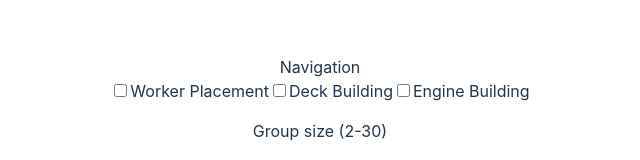
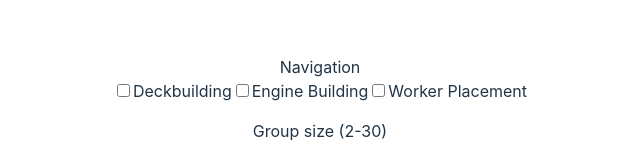
Before and after one commit to VonGriff/hack-week-project, a React (Vite) app in the folder frontend/hack-week-frontend/: page / in a window 1280 px wide. Shown: the part 192-352 px from the top of the page, without its empty margins (320-960 px from the left). Built offline with nearby package versions, Linux system fonts and the light colour scheme; no server answers.

Commit message:
add filter type

```diff
--- a/frontend/hack-week-frontend/src/components/Filter/Filter.tsx
+++ b/frontend/hack-week-frontend/src/components/Filter/Filter.tsx
@@ -1,39 +1,75 @@
-import { useState } from "react";
-import { GroupFormEvent } from "./types";
+import { ChangeEvent, useState } from "react";
+import { CheckboxOption, FilterProps, FilterType, GroupFormEvent } from "./types";
 
-const Filter = () => {
+const checkboxOptions: CheckboxOption[] = [
+  {
+    key: 1,
+    id: "deckbuilding",
+    value: 'Deckbuilding',
+    checked: false,
+  }, {
+    key: 2,
+    id: "engineBuilding",
+    value: "Engine Building",
+    checked: false,
+  }, {
+    key: 3,
+    id: "workerPlacement",
+    value: "Worker Placement",
+    checked: false,
+  }
+]
+
+const Filter = ({ setFilter }: FilterProps) => {
   const [showError, setShowError] = useState(false);
+  const [mechanismOptions, setMechanismOptions] = useState(checkboxOptions);
 
   const isValidRange = (from: number, to: number, lowerLimit: number, upperLimit: number) => {
     return from <= to && from >= lowerLimit && to <= upperLimit;
   }
 
+  const handleCheckboxChange = (event: ChangeEvent) => {
+    const { id } = event.target;
+    const newOptions = mechanismOptions.map(m => {
+      if (m.id === id) {
+        m.checked = !m.checked;
+      }
+        return m;
+    });
+    setMechanismOptions(newOptions)
+  }
+
   const handleSubmit = (event: GroupFormEvent) => {
     // checkboxes
-    const { deckbuilding, engineBuilding, workerPlacement } = event.target;
+    //const { deckbuilding, engineBuilding, workerPlacement } = event.target;
     // range values
     const { complexityFrom, complexityTo, groupSizeFrom, groupSizeTo } = event.target;
     event.preventDefault();
-    console.log("Deckbuilding:",deckbuilding.checked);
-    console.log("Engine building:", engineBuilding.checked);
-    console.log("Worker placement:", workerPlacement.checked);
 
     if (!(isValidRange(complexityFrom.value, complexityTo.value, 1, 5) && isValidRange(groupSizeFrom.value, groupSizeTo.value, 2, 30))) {
       setShowError(true);
       return;
     }
     setShowError(false);
+
+    const mechanisms = mechanismOptions.filter(m => m.checked).map(m => m.value).join(', ');
+    const sizeRange = { from: groupSizeFrom.value, to: groupSizeTo.value };
+    const complexityRange = { from: complexityFrom.value, to: complexityTo.value };
+
+    const filtered: FilterType = {mechanisms, groupSize: sizeRange, complexity: complexityRange }
+    console.log(filtered);
+    // setFilter(filtered);
   }
 
   return <>
     <form onSubmit={handleSubmit}>
       <div className="filter__mechanism-checkbox-container">
-        <input type="checkbox" id="workerPlacement" name="worker-placement" value="WP" />
-        <label htmlFor="workerPlacement">Worker Placement</label>
-        <input type="checkbox" id="deckbuilding" name="deckbuilding"/>
-        <label htmlFor="deckbuilding">Deck Building</label>
-        <input type="checkbox" id="engineBuilding" name="engine-building" />
-        <label htmlFor="engineBuilding">Engine Building</label>
+        {mechanismOptions.map(opt => (
+          <span key={opt.key}>
+            <input type="checkbox" onChange={handleCheckboxChange} id={opt.id} name={opt.id} value={opt.value} />
+            <label htmlFor={opt.id}>{opt.value}</label>
+          </span>
+        ))}
       </div>
       <div className="filter__group-size">
         <p>Group size (2-30)</p>
--- a/frontend/hack-week-frontend/src/components/Group/Group.tsx
+++ b/frontend/hack-week-frontend/src/components/Group/Group.tsx
@@ -1,8 +1,10 @@
+import { useState } from "react";
 import { GroupProps, GroupRange } from "./types";
 
 
 const Group = ({ details }: GroupProps) => {
   const { complexityRange, currentSize, mechanisms, title, wantedSize, } = details;
+  const [isClicked, setIsClicked] = useState(false);
 
   const displayRange = ({from, to}: GroupRange) => to === from ? to : `${from} - ${to}`;
 
@@ -14,7 +16,7 @@ const Group = ({ details }: GroupProps) => {
       <li>Complexity: { displayRange(complexityRange) }</li>
       <li>Mechanisms: { mechanisms && mechanisms.map(m => m).join(', ') }</li>
     </ul>
-    <button>Request to join</button>
+    {isClicked ? <p>Request sent!</p> :<button onClick={() => setIsClicked(true)}>Request to join</button>}
   </>
 }
 
```
Also changed, not shown: frontend/hack-week-frontend/src/components/Filter/types.ts (+18 -1 lines), 1 other file (tests, documents, lock files or other folders).
